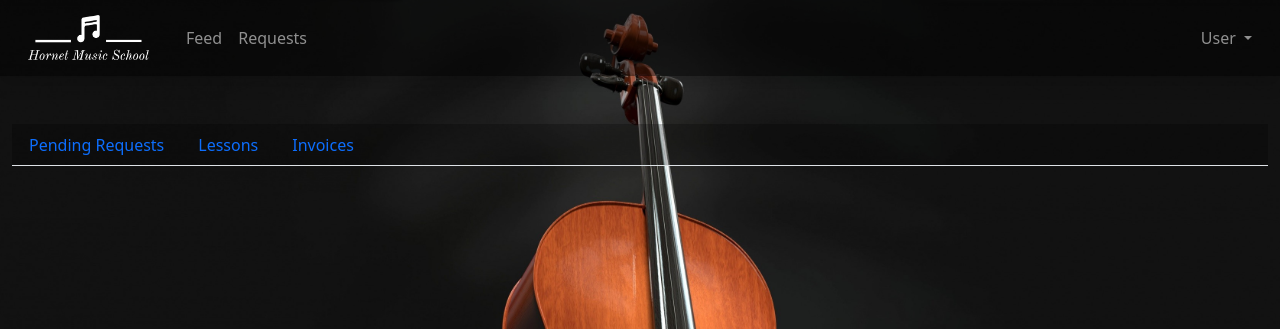
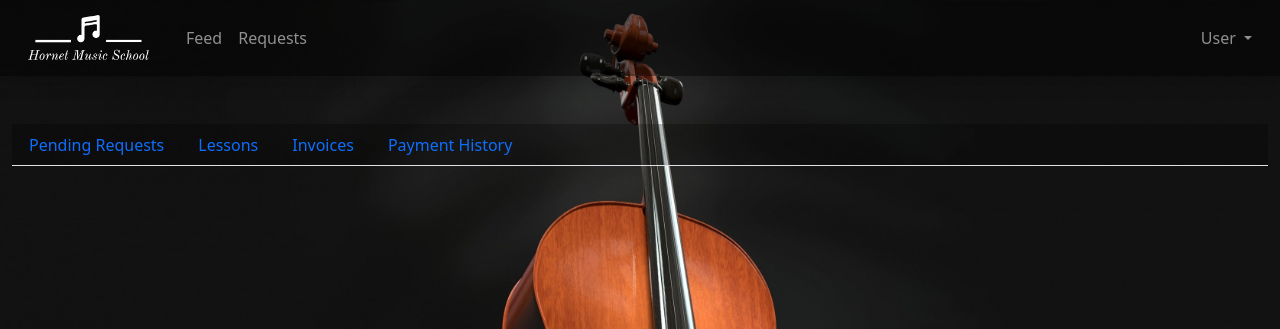
Before and after one commit to Mudssy/Hornet, a Django app: page /feed/ in a window 1280 px wide. Shown: the top 329 px of the page. Run offline with Django 4.2, Linux system fonts and the light colour scheme; a user stored in the database is signed in.

Commit message:
Add Payment History tab in Student feed displaying payment_history_csv as list

```diff
--- a/Hornet/urls.py
+++ b/Hornet/urls.py
@@ -32,4 +32,5 @@ urlpatterns = [
     path('submit_payment/', views.submit_payment, name="submit_payment"),
     path('edit_request/', views.edit_request, name="edit_request"),
     path('invoices/', views.invoices, name="invoices"),
+    path('payment_history/', views.payment_history, name="payment_history")
 ]
--- a/lessons/templates/partials/feed_nav.html
+++ b/lessons/templates/partials/feed_nav.html
@@ -4,6 +4,7 @@
         <a class="nav-link" aria-current="page" href="{% url 'pending_requests' %}">Pending Requests</a>
         <a class="nav-link" href="{% url 'booked_lessons' %}">Lessons</a>
         <a class="nav-link" href="{% url 'invoices' %}">Invoices</a>
+        <a class="nav-link" href="{% url 'payment_history' %}"> Payment History </a>
     {% elif user.account_type == 2%}
         <a class="nav-link" aria-current="page" href="#">Lessons</a>
     {% elif user.account_type == 3 %}
--- a/lessons/views.py
+++ b/lessons/views.py
@@ -148,3 +148,7 @@ def submit_payment(request):
 
 
     return render(request, 'submit_payment.html', {'forms': forms})
+
+def payment_history(request):
+    payment_history_list = request.user.payment_history_csv.split(",")
+    return render(request, 'payment_history.html', {'payments': payment_history_list})
```
Also changed, not shown: lessons/templates/payment_history.html (added, +8 -0 lines).
